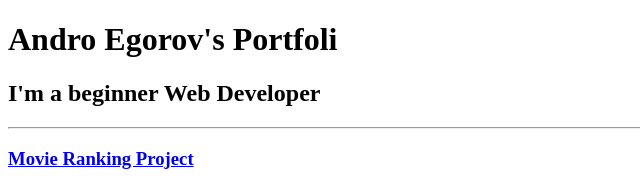
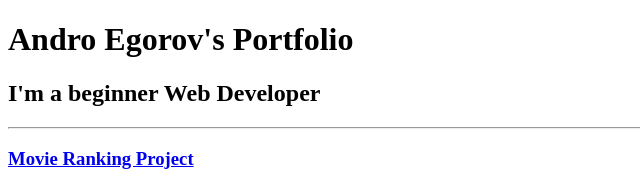
Before and after one commit to androegorov/html-portfolio, a plain HTML site: page index.html in a window 1280 px wide. Shown: the top 185 px of the page, 0-640 px from the left. Drawn offline with Linux system fonts and the light colour scheme.

Commit message:
Add files via upload

```diff
--- a/index.html
+++ b/index.html
@@ -5,7 +5,7 @@
     <title>Andro's Portfolio</title>
  </head>
  <body>
-    <h1>Andro Egorov's Portfoli</h1>
+    <h1>Andro Egorov's Portfolio</h1>
     <h2>I'm a beginner Web Developer</h2>
     <hr/>
     <h3><a href="./public/movie_ranking.html">Movie Ranking Project</a></h3>
```
